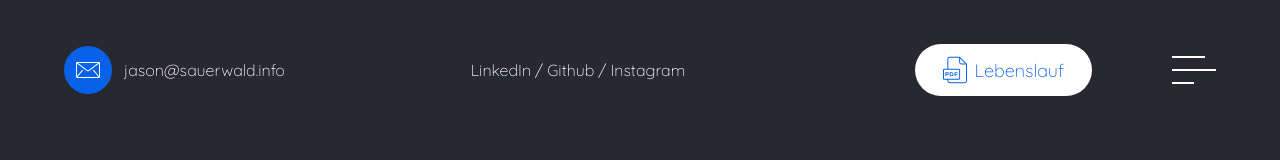
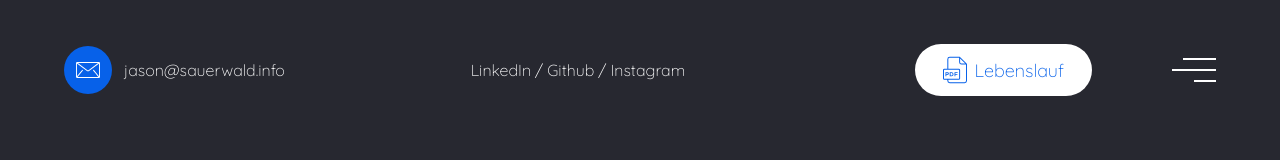
Before and after one commit to JasonSa19/vue-portfolio, a Vue app: page / in a window 1280 px wide. Shown: the top 160 px of the page. Built offline with nearby package versions, Linux system fonts and the light colour scheme.

Commit message:
Menu Toggler open animation

```diff
--- a/src/assets/scss/layout/header.scss
+++ b/src/assets/scss/layout/header.scss
@@ -0,0 +1,21 @@
+header {
+  .menu-toggle.open {
+    span {
+      display: inline-block;
+      position: absolute;
+    }
+    span:nth-of-type(1) {
+      top: 50%;
+      transform: rotate(45deg);
+      width: 100%;
+    }
+    span:nth-of-type(2) {
+      opacity: 0;
+    }
+    span:nth-of-type(3) {
+      top: 50%;
+      transform: rotate(-45deg);
+      width: 100%;
+    }
+  }
+}
--- a/src/components/Header.vue
+++ b/src/components/Header.vue
@@ -28,14 +28,16 @@ const resume = ref("#");
       buttonText="Lebenslauf"
     />
     <button
-      class="menu-toggle align-end group ml-20 flex h-7 w-11 flex-col justify-between transition-all"
+      class="menu-toggle align-end group relative ml-20 flex h-6 w-11 flex-col justify-between transition-all"
     >
       <span
-        class="h-[2px] w-3/4 bg-white transition-all group-hover:w-full"
+        class="absolute right-0 top-0 inline-block h-[2px] w-3/4 bg-white transition-all group-hover:w-full"
       ></span>
-      <span class="h-[2px] w-full bg-white"></span>
       <span
-        class="h-[2px] w-2/4 bg-white transition-all group-hover:w-full"
+        class="absolute right-0 top-2/4 inline-block h-[2px] w-full -translate-y-2/4 bg-white"
+      ></span>
+      <span
+        class="absolute bottom-0 right-0 inline-block h-[2px] w-2/4 bg-white transition-all group-hover:w-full"
       ></span>
     </button>
   </header>
```
